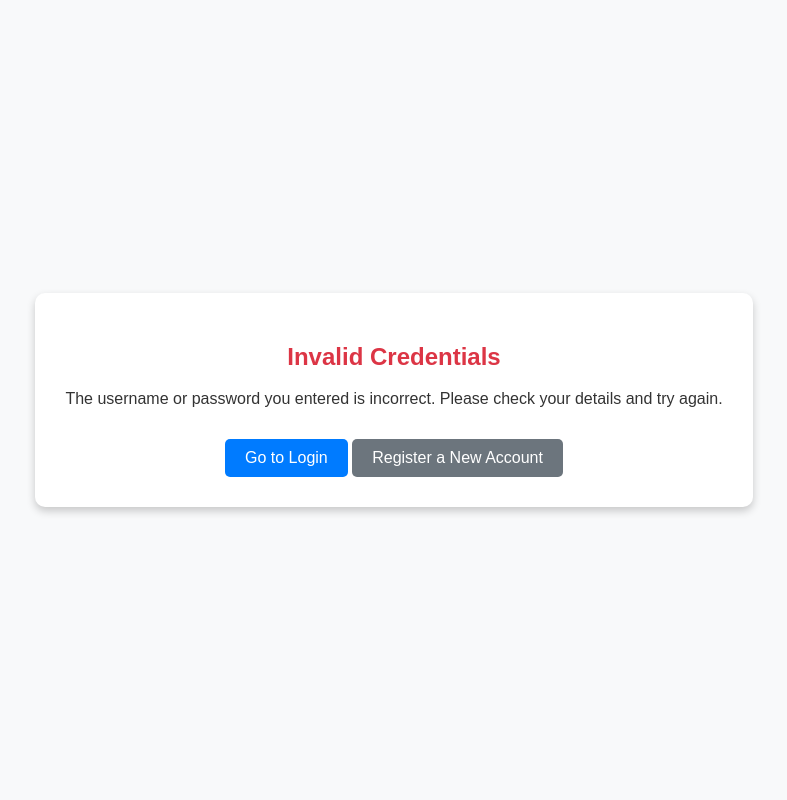
After one commit to gaiii123/quiz_platform, a Flask app: template templates/invalid_credentials.html in a window 1280 px wide. The commit adds this page. Shown: the whole page, without its empty margins (246-1033 px from the left). Run offline with Flask 3, Linux system fonts and the light colour scheme; the template is opened without the code that fills it, so the values that code supplies are empty; parts of the project's set-up code (start-up, migrations or seed data) failed here and were passed over.

Commit message:
existing user n credentials

```diff
--- a/app.py
+++ b/app.py
@@ -1,3 +1,4 @@
+from flask_socketio import SocketIO
 from flask import Flask, render_template, request, redirect, session, make_response
 from pymongo import MongoClient
 from bson.objectid import ObjectId
@@ -32,7 +33,7 @@ def login():
                 return redirect('/teacher_dashboard')
             elif user['role'] == 'student':
                 return redirect('/student_dashboard')
-        return "Invalid credentials"
+        return render_template('invalid_credentials.html')
 
     return render_template('login.html')
 
@@ -47,7 +48,7 @@ def register():
 
         # Check if the username already exists
         if users_collection.find_one({"username": username}):
-            return "Username already exists"
+            return render_template('userexist.html')
 
         # Insert new user into the database
         users_collection.insert_one({
--- /dev/null
+++ b/templates/invalid_credentials.html
@@ -0,0 +1,62 @@
+<!DOCTYPE html>
+<html lang="en">
+<head>
+    <meta charset="UTF-8">
+    <meta name="viewport" content="width=device-width, initial-scale=1.0">
+    <title>Invalid Credentials</title>
+    <style>
+        body {
+            display: flex;
+            justify-content: center;
+            align-items: center;
+            height: 100vh;
+            margin: 0;
+            font-family: Arial, sans-serif;
+            background-color: #f8f9fa;
+        }
+        .container {
+            text-align: center;
+            background: white;
+            padding: 30px;
+            border-radius: 10px;
+            box-shadow: 0 4px 8px rgba(0, 0, 0, 0.2);
+        }
+        h2 {
+            color: #dc3545;
+        }
+        p {
+            font-size: 16px;
+            color: #333;
+        }
+        .btn {
+            display: inline-block;
+            margin-top: 15px;
+            padding: 10px 20px;
+            font-size: 16px;
+            color: white;
+            background-color: #007bff;
+            border: none;
+            border-radius: 5px;
+            cursor: pointer;
+            text-decoration: none;
+        }
+        .btn:hover {
+            background-color: #0056b3;
+        }
+        .btn-secondary {
+            background-color: #6c757d;
+        }
+        .btn-secondary:hover {
+            background-color: #545b62;
+        }
+    </style>
+</head>
+<body>
+    <div class="container">
+        <h2>Invalid Credentials</h2>
+        <p>The username or password you entered is incorrect. Please check your details and try again.</p>
+        <a href='/login' class="btn">Go to Login</a>
+        <a href='/register' class="btn btn-secondary">Register a New Account</a>
+    </div>
+</body>
+</html>
--- a/templates/teacher_dashboard.html
+++ b/templates/teacher_dashboard.html
@@ -65,7 +65,7 @@
     </script>
 </head>
 <body>
-    <h1>Welcome, {{ username }} (Student)</h1>
+    <h1>Welcome, {{ username }} (Teacher)</h1>
     <div class="button-container">
         <a href="/create_quiz">Create a New Quiz</a>
     <a href="/leaderboard">View Leaderboard</a>
```
Also changed, not shown: templates/userexist.html (added, +58 -0 lines).
